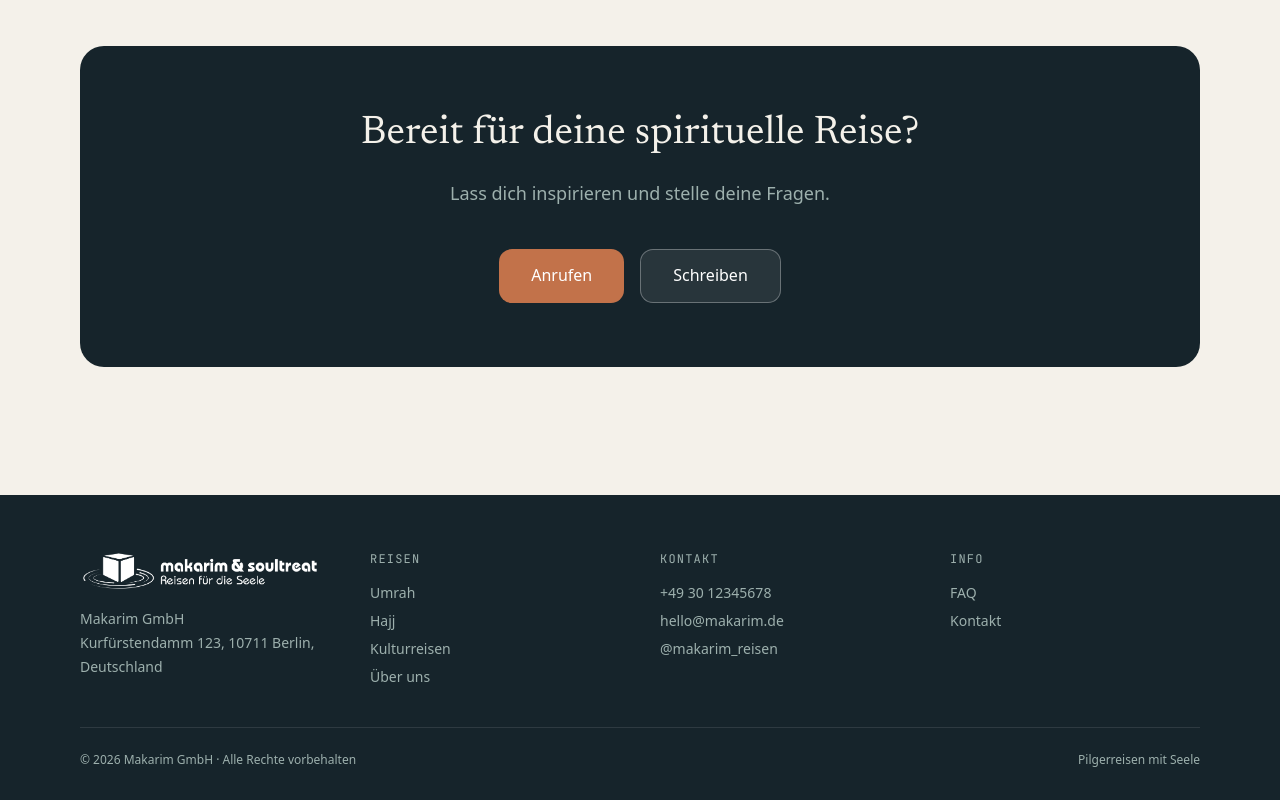
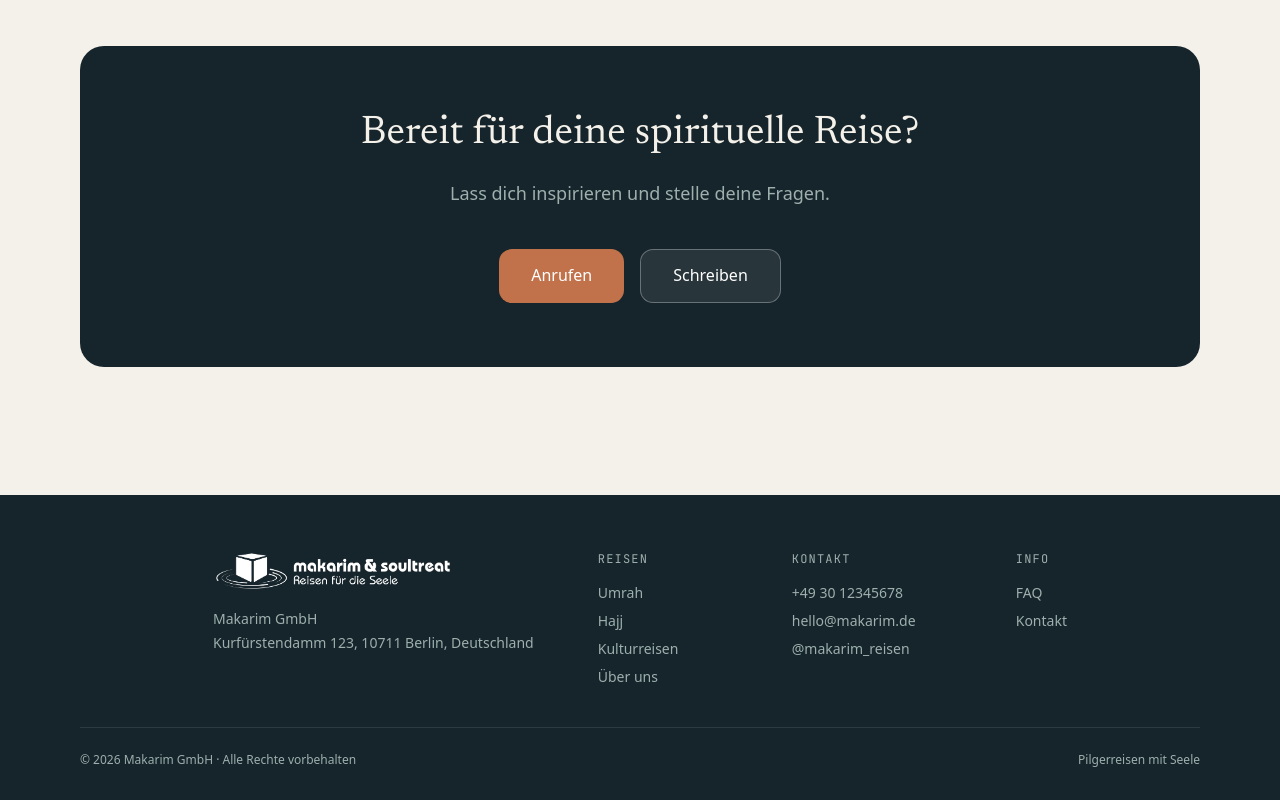
Before and after one commit to itconel2013-crypto/makarim-website, a Next.js app: page / in a window 1280 px wide. Shown: the part 3059-3859 px from the top of the page. Built offline with nearby package versions, Linux system fonts and the light colour scheme; no server answers; the database is empty.

Commit message:
fix: Footer-Spalten als Gruppe zentriert (flex justify-center)

```diff
--- a/components/layout/Footer.tsx
+++ b/components/layout/Footer.tsx
@@ -9,10 +9,10 @@ export default async function Footer() {
   return (
     <footer style={{ backgroundColor: '#16242B' }} className="text-white pt-14 pb-8 mt-12">
       <div className="container-max">
-        <div className="grid grid-cols-1 md:grid-cols-4 gap-10 pb-10 border-b border-white/10">
+        <div className="flex flex-wrap justify-center gap-x-16 gap-y-10 pb-10 border-b border-white/10">
 
           {/* Brand column */}
-          <div className="md:col-span-1">
+          <div style={{ minWidth: '180px' }}>
             <Image
               src="/assets/makarim_soultreat.png"
               alt="Makarim Reisen"
@@ -27,7 +27,7 @@ export default async function Footer() {
           </div>
 
           {/* Navigation */}
-          <div>
+          <div style={{ minWidth: '130px' }}>
             <h4 className="font-mono text-xs uppercase tracking-widest mb-4" style={{ color: '#9DB0AD' }}>
               Reisen
             </h4>
@@ -40,7 +40,7 @@ export default async function Footer() {
           </div>
 
           {/* Kontakt */}
-          <div>
+          <div style={{ minWidth: '160px' }}>
             <h4 className="font-mono text-xs uppercase tracking-widest mb-4" style={{ color: '#9DB0AD' }}>
               Kontakt
             </h4>
```
